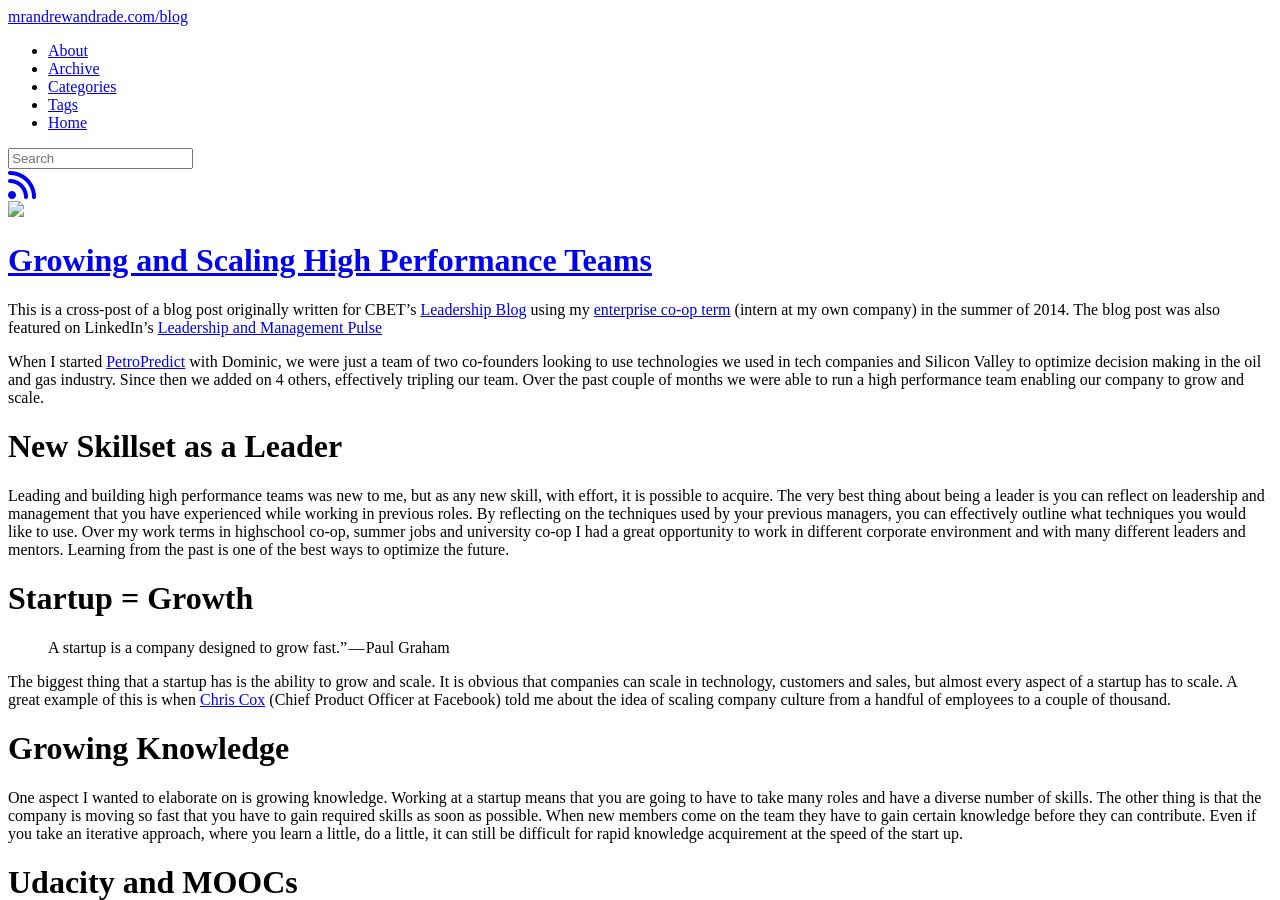
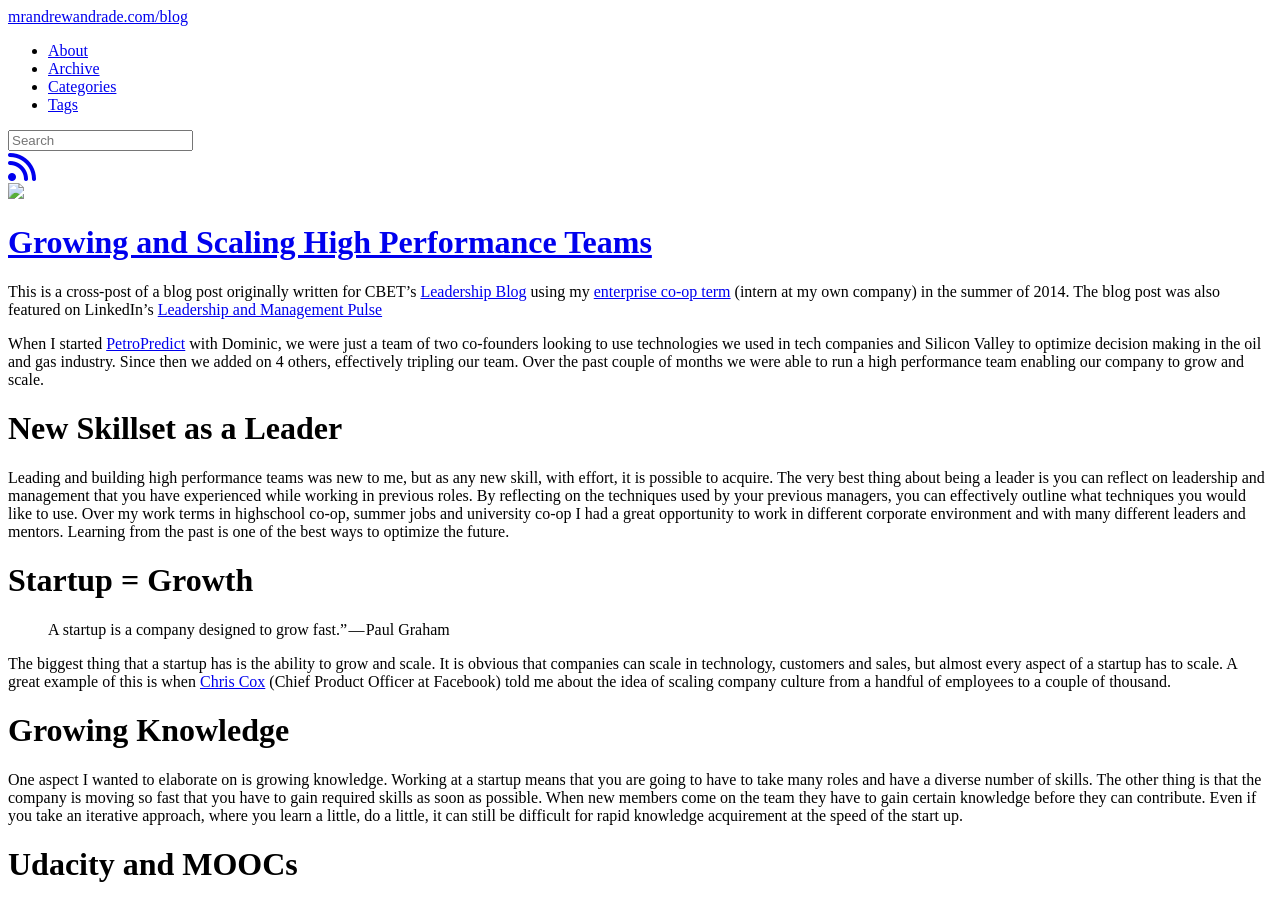
Before and after one commit to mrandrewandrade/blog, a Jekyll site: the page built from index.html, in a window 1280 px wide and 900 px high. Built offline with Jekyll 4.4.1, drawn with Linux system fonts in a browser that asks for light colours; nearby versions of some CDN libraries; library files that are not in the unit come from our copies; the list of posts is cut into pages by our own code; comment, search, counter and statistics services are not loaded.

Commit message:
removed home on nav bar

```diff
--- a/_includes/themes/evjekylltheme/default.html
+++ b/_includes/themes/evjekylltheme/default.html
@@ -63,7 +63,6 @@
                         {% assign pages_list = site.pages %}
                         {% assign group = 'navigation' %}
                         {% include JB/pages_list %}
-                        <li><a href="http://mrandrewandrade.com" target="_blank">Home</a></li>
                     </ul>
                     <form id="search-form" class="navbar-form navbar-right pull-right has-success visible-lg" role="search">
                         <div class="form-group">
```
